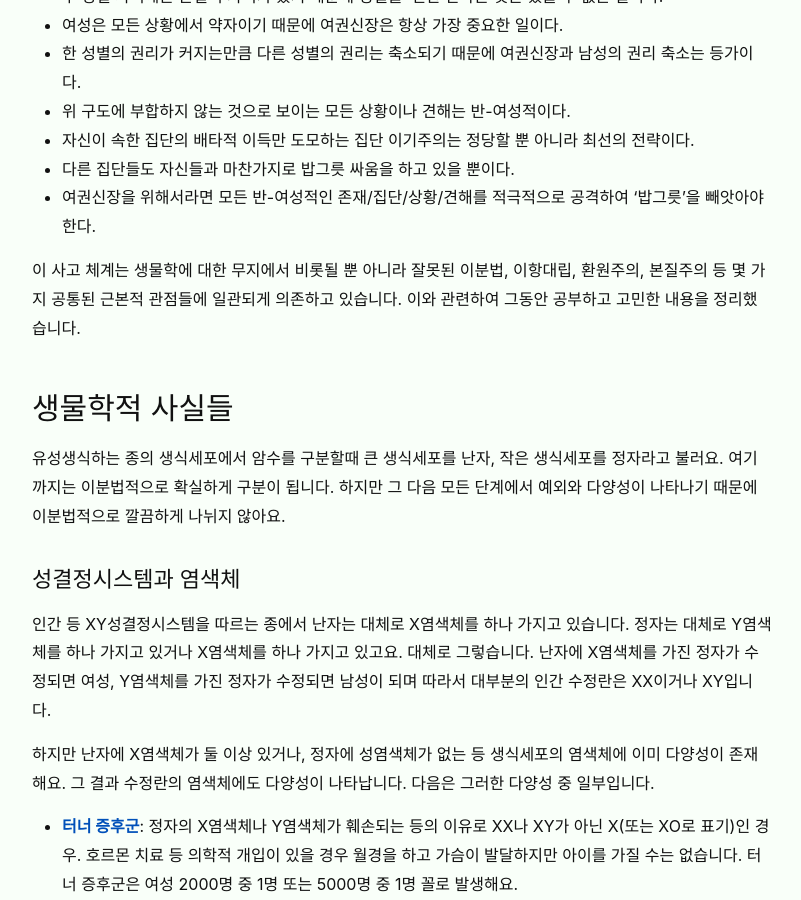
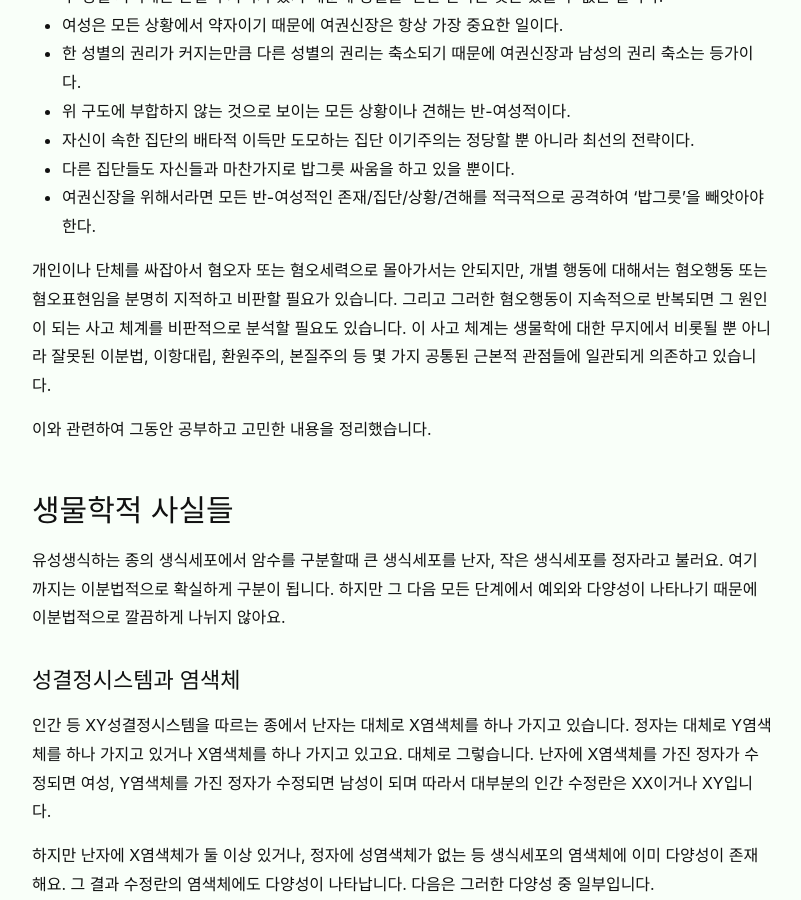
Before and after one commit to veganstudies/veganstudies.github.io, a Jekyll site: the page built from _posts/2020-02-04-biological-sex.md, in a window 1280 px wide and 900 px high, scrolled down 1114 px. Shown: the whole window, without its empty margins (238-1039 px from the left). Built offline with Jekyll 4.4.1, drawn with Linux system fonts in a browser that asks for light colours; some of the changed text lies outside the part shown.

Commit message:
Update 2020-02-04-biological-sex.md

```diff
--- a/_posts/2020-02-04-biological-sex.md
+++ b/_posts/2020-02-04-biological-sex.md
@@ -18,7 +18,9 @@ date: 2020-02-04 12:00:00 +0900
 * 다른 집단들도 자신들과 마찬가지로 밥그릇 싸움을 하고 있을 뿐이다.
 * 여권신장을 위해서라면 모든 반-여성적인 존재/집단/상황/견해를 적극적으로 공격하여 '밥그릇'을 빼앗아야 한다.
 
-이 사고 체계는 생물학에 대한 무지에서 비롯될 뿐 아니라 잘못된 이분법, 이항대립, 환원주의, 본질주의 등 몇 가지 공통된 근본적 관점들에 일관되게 의존하고 있습니다. 이와 관련하여 그동안 공부하고 고민한 내용을 정리했습니다.
+개인이나 단체를 싸잡아서 혐오자 또는 혐오세력으로 몰아가서는 안되지만, 개별 행동에 대해서는 혐오행동 또는 혐오표현임을 분명히 지적하고 비판할 필요가 있습니다. 그리고 그러한 혐오행동이 지속적으로 반복되면 그 원인이 되는 사고 체계를 비판적으로 분석할 필요도 있습니다. 이 사고 체계는 생물학에 대한 무지에서 비롯될 뿐 아니라 잘못된 이분법, 이항대립, 환원주의, 본질주의 등 몇 가지 공통된 근본적 관점들에 일관되게 의존하고 있습니다.
+
+이와 관련하여 그동안 공부하고 고민한 내용을 정리했습니다.
 
 ## 생물학적 사실들
 
@@ -137,4 +139,4 @@ date: 2020-02-04 12:00:00 +0900
 
 생식세포-유전자-생식기-몸-뇌-지정성별-사회적 성별-성정체성-성지향성이 모두 가지런하게 정렬되면 전형적인 여성 또는 전형적인 남성으로 살아가게 됩니다. 많은 사람들은 우연히 모두 가지런하게 정렬된 삶을 살고 있을 뿐이에요. 이렇게 우연히 '전형적'으로 태어난 여성이나 '전형적으로 태어나지 못한' 모든 이들이 가부장제 억압의 피해를 겪고 있습니다.
 
-그럼에도 불구하고 한 집단이 다른 한 집단을 악마화하고 적극적으로 지워버리고 조롱하고 배제하고 있습니다. 지배는 이처럼 피지배집단이 서로 단절된 상황에서 가장 잘 작동한다는 점을 잊지 말아야 합니다.
+그럼에도 불구하고 한 집단이 다른 집단을 악마화하고 적극적으로 지워버리고 조롱하고 배제하는 일이 종종 벌어집니다. 지배는 이처럼 피지배집단이 서로 단절된 상황에서 가장 잘 작동한다는 점을 잊지 말아야 합니다.
```
